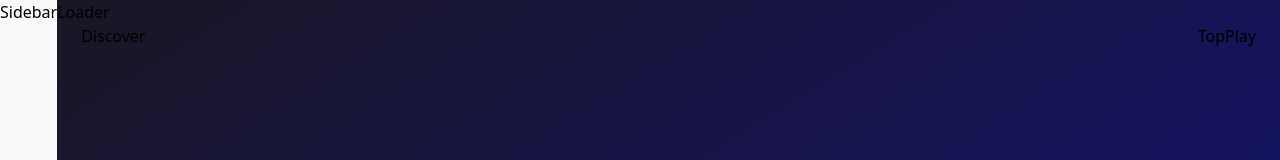
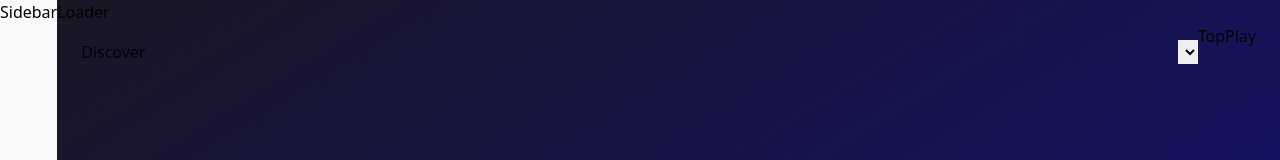
Before and after one commit to Ryoons/SoundProducer, a React (Vite) app: page / in a window 1280 px wide. Shown: the top 160 px of the page. Built offline with nearby package versions, Linux system fonts and the light colour scheme.

Commit message:
discover page

```diff
--- a/src/pages/Discover.jsx
+++ b/src/pages/Discover.jsx
@@ -1,7 +1,20 @@
 import { Error, Loader, SongCard } from '../components';
 import { genres } from '../assets/constants';
 
-const Discover = () => <div>Discover</div>;
+const Discover = () => {
+
+    console.log(genres);
+
+    return(
+        <div className="flex flex-col">
+            <div className="w-full flex justify-between items-center
+            sm:flex-row flex-col mt-4 mb-10">
+                <h2>Discover</h2>
+                <select></select>
+            </div>
+        </div>
+    );
+}
 
 
 export default Discover;
```
